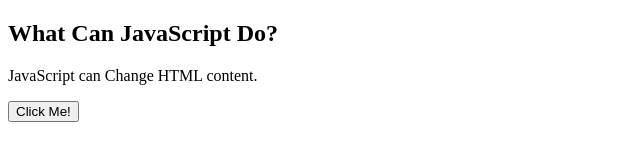
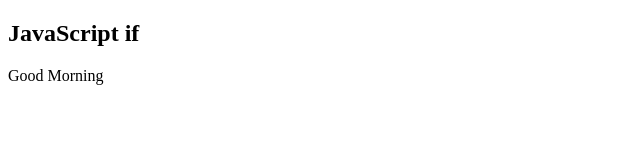
Before and after one commit to OcidDev/belajar-js, a plain HTML site: page index.html in a window 1280 px wide. Shown: the whole page, without its empty margins (0-640 px from the left). Drawn offline with Linux system fonts and the light colour scheme.

Commit message:
javaScript If

```diff
--- a/index.html
+++ b/index.html
@@ -6,8 +6,13 @@
     <title>Belajar JS</title>
 </head>
 <body>
-    <h2>What Can JavaScript Do?</h2>
-    <p id="demo">JavaScript can Change HTML content.</p>
-    <button type="button" onclick='document.getElementById("demo").innerHTML = "Hello JavaScript!"'>Click Me!</button>
+    <h2>JavaScript if</h2>
+    <p id="demo">Good Morning</p>
+
+    <script>
+        if(new Date().getHours() > 18){
+            document.getElementById("demo").innerHTML = "Good night";
+        }
+    </script>
 </body>
 </html>
```
